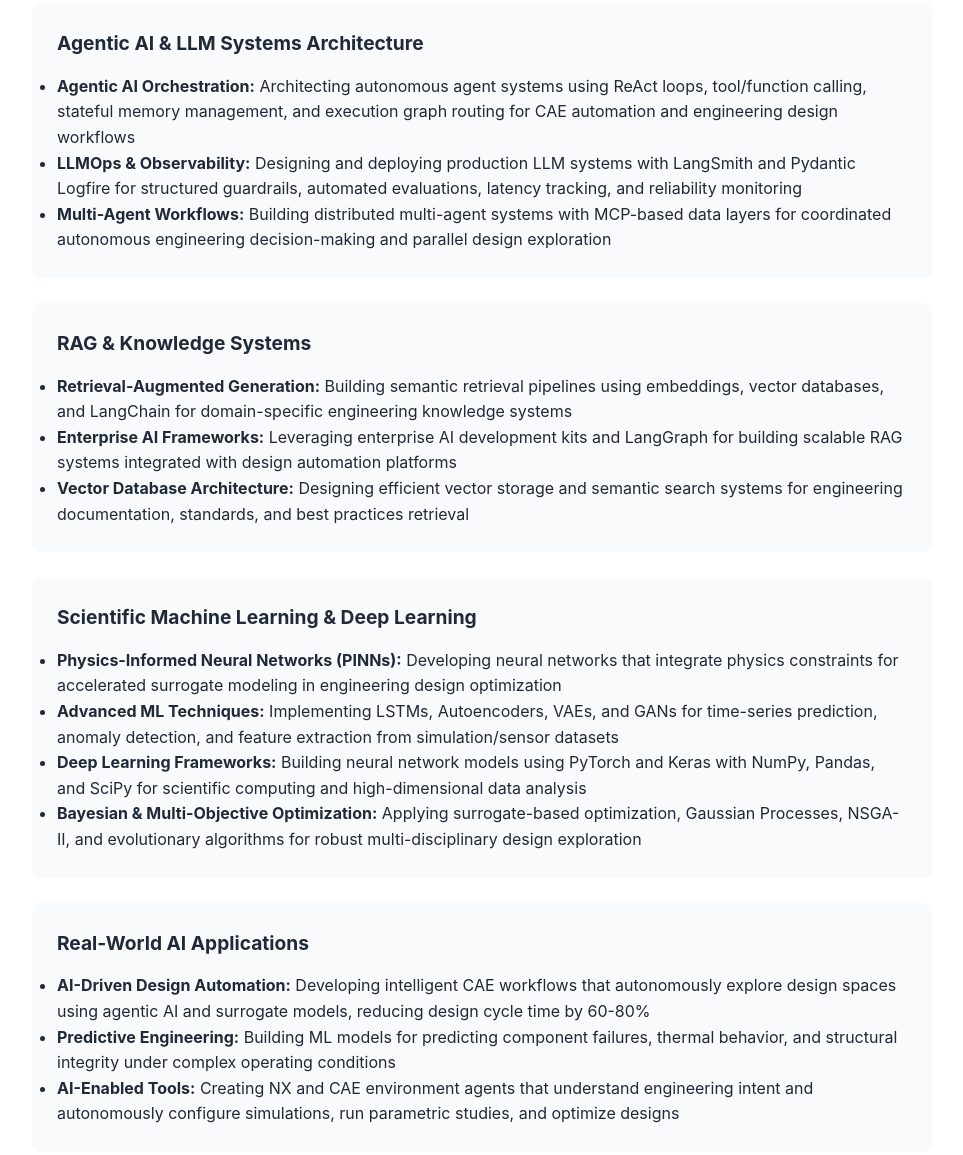
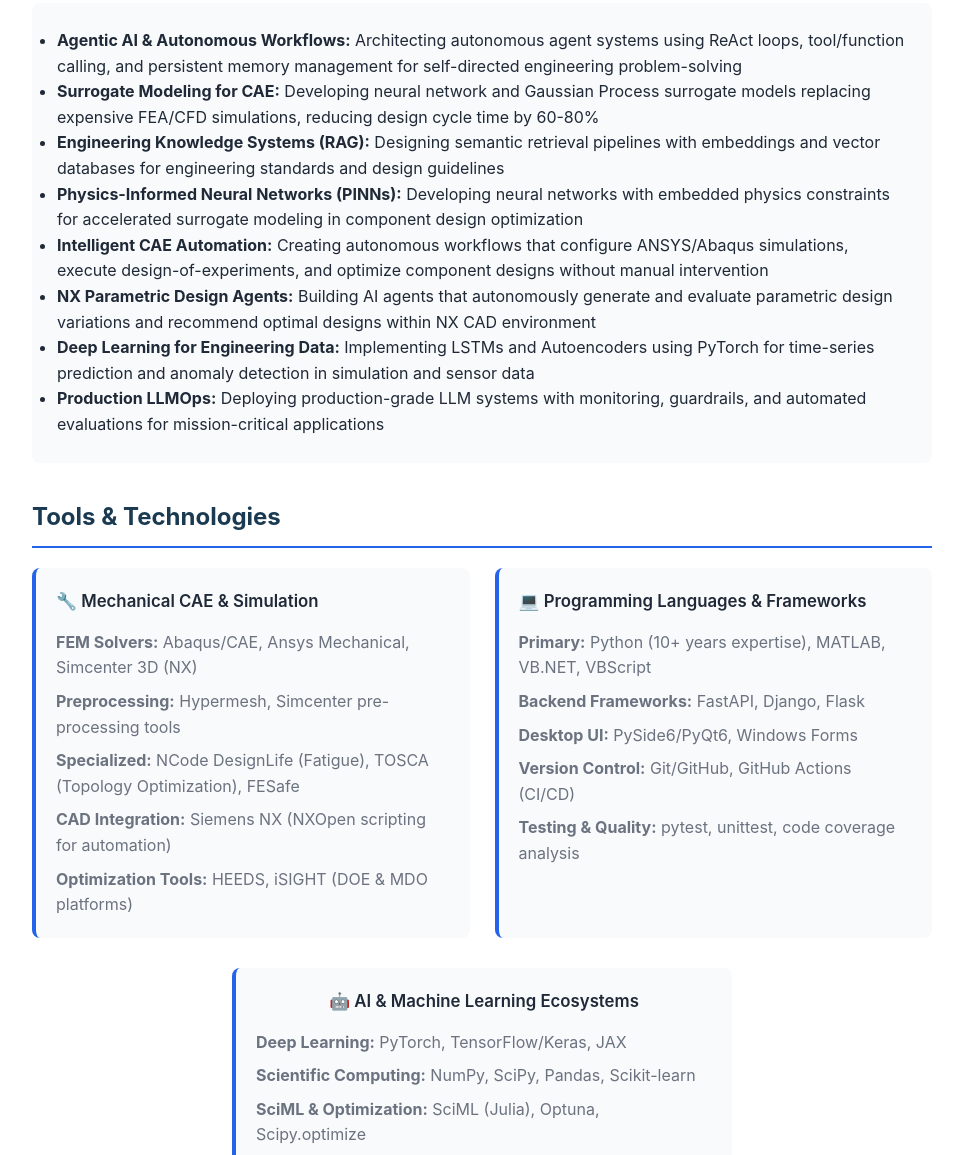
Before and after one commit to sudhirvaranasi/resume, a plain HTML site: page index.html in a window 1280 px wide. Shown: the part 858-2013 px from the top of the page, without its empty margins (158-1121 px from the left). Drawn offline with Linux system fonts and the light colour scheme.

Commit message:
update to index.html

```diff
--- a/index.html
+++ b/index.html
@@ -412,44 +412,20 @@
         </section>
 
 
-        <!-- AI-Related Experience -->
+        <!-- AI & Machine Learning Experience -->
         <section id="ai-experience">
             <h2>AI & Machine Learning Experience</h2>
 
             <div style="background-color: var(--bg-darker); padding: 25px; border-radius: 8px; margin-bottom: 25px; border-left: 4px solid var(--success-color);">
-                <h3 style="color: var(--text-dark); margin-top: 0; margin-bottom: 15px;">Agentic AI & LLM Systems Architecture</h3>
                 <ul>
-                    <li><strong>Agentic AI Orchestration:</strong> Architecting autonomous agent systems using ReAct loops, tool/function calling, stateful memory management, and execution graph routing for CAE automation and engineering design workflows</li>
-                    <li><strong>LLMOps & Observability:</strong> Designing and deploying production LLM systems with LangSmith and Pydantic Logfire for structured guardrails, automated evaluations, latency tracking, and reliability monitoring</li>
-                    <li><strong>Multi-Agent Workflows:</strong> Building distributed multi-agent systems with MCP-based data layers for coordinated autonomous engineering decision-making and parallel design exploration</li>
-                </ul>
-            </div>
-
-            <div style="background-color: var(--bg-darker); padding: 25px; border-radius: 8px; margin-bottom: 25px; border-left: 4px solid var(--success-color);">
-                <h3 style="color: var(--text-dark); margin-top: 0; margin-bottom: 15px;">RAG & Knowledge Systems</h3>
-                <ul>
-                    <li><strong>Retrieval-Augmented Generation:</strong> Building semantic retrieval pipelines using embeddings, vector databases, and LangChain for domain-specific engineering knowledge systems</li>
-                    <li><strong>Enterprise AI Frameworks:</strong> Leveraging enterprise AI development kits and LangGraph for building scalable RAG systems integrated with design automation platforms</li>
-                    <li><strong>Vector Database Architecture:</strong> Designing efficient vector storage and semantic search systems for engineering documentation, standards, and best practices retrieval</li>
-                </ul>
-            </div>
-
-            <div style="background-color: var(--bg-darker); padding: 25px; border-radius: 8px; margin-bottom: 25px; border-left: 4px solid var(--success-color);">
-                <h3 style="color: var(--text-dark); margin-top: 0; margin-bottom: 15px;">Scientific Machine Learning & Deep Learning</h3>
-                <ul>
-                    <li><strong>Physics-Informed Neural Networks (PINNs):</strong> Developing neural networks that integrate physics constraints for accelerated surrogate modeling in engineering design optimization</li>
-                    <li><strong>Advanced ML Techniques:</strong> Implementing LSTMs, Autoencoders, VAEs, and GANs for time-series prediction, anomaly detection, and feature extraction from simulation/sensor datasets</li>
-                    <li><strong>Deep Learning Frameworks:</strong> Building neural network models using PyTorch and Keras with NumPy, Pandas, and SciPy for scientific computing and high-dimensional data analysis</li>
-                    <li><strong>Bayesian & Multi-Objective Optimization:</strong> Applying surrogate-based optimization, Gaussian Processes, NSGA-II, and evolutionary algorithms for robust multi-disciplinary design exploration</li>
-                </ul>
-            </div>
-
-            <div style="background-color: var(--bg-darker); padding: 25px; border-radius: 8px; border-left: 4px solid var(--success-color);">
-                <h3 style="color: var(--text-dark); margin-top: 0; margin-bottom: 15px;">Real-World AI Applications</h3>
-                <ul>
-                    <li><strong>AI-Driven Design Automation:</strong> Developing intelligent CAE workflows that autonomously explore design spaces using agentic AI and surrogate models, reducing design cycle time by 60-80%</li>
-                    <li><strong>Predictive Engineering:</strong> Building ML models for predicting component failures, thermal behavior, and structural integrity under complex operating conditions</li>
-                    <li><strong>AI-Enabled Tools:</strong> Creating NX and CAE environment agents that understand engineering intent and autonomously configure simulations, run parametric studies, and optimize designs</li>
+                    <li><strong>Agentic AI & Autonomous Workflows:</strong> Architecting autonomous agent systems using ReAct loops, tool/function calling, and persistent memory management for self-directed engineering problem-solving</li>
+                    <li><strong>Surrogate Modeling for CAE:</strong> Developing neural network and Gaussian Process surrogate models replacing expensive FEA/CFD simulations, reducing design cycle time by 60-80%</li>
+                    <li><strong>Engineering Knowledge Systems (RAG):</strong> Designing semantic retrieval pipelines with embeddings and vector databases for engineering standards and design guidelines</li>
+                    <li><strong>Physics-Informed Neural Networks (PINNs):</strong> Developing neural networks with embedded physics constraints for accelerated surrogate modeling in component design optimization</li>
+                    <li><strong>Intelligent CAE Automation:</strong> Creating autonomous workflows that configure ANSYS/Abaqus simulations, execute design-of-experiments, and optimize component designs without manual intervention</li>
+                    <li><strong>NX Parametric Design Agents:</strong> Building AI agents that autonomously generate and evaluate parametric design variations and recommend optimal designs within NX CAD environment</li>
+                    <li><strong>Deep Learning for Engineering Data:</strong> Implementing LSTMs and Autoencoders using PyTorch for time-series prediction and anomaly detection in simulation and sensor data</li>
+                    <li><strong>Production LLMOps:</strong> Deploying production-grade LLM systems with monitoring, guardrails, and automated evaluations for mission-critical applications</li>
                 </ul>
             </div>
         </section>
```
